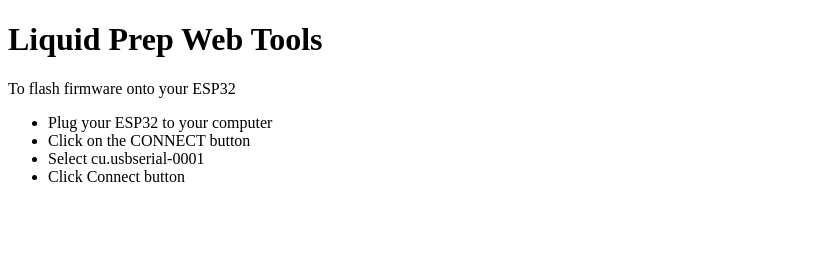
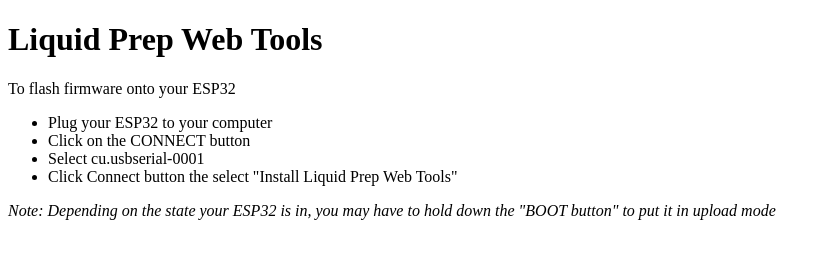
Before and after one commit to playground/liquid-prep-web-tools, a plain HTML site: page index.html in a window 1280 px wide. Shown: the whole page, without its empty margins (0-831 px from the left). Drawn offline with Linux system fonts and the light colour scheme.

Commit message:
up version and index.html

```diff
--- a/index.html
+++ b/index.html
@@ -11,8 +11,9 @@
             <li>Plug your ESP32 to your computer</li>
             <li>Click on the CONNECT button</li>
             <li>Select cu.usbserial-0001</li>
-            <li>Click Connect button</li>
+            <li>Click Connect button the select "Install Liquid Prep Web Tools"</li>
         </ul>
+        <i>Note:  Depending on the state your ESP32 is in, you may have to hold down the "BOOT button" to put it in upload mode</i>
     </p>
     <script
       type="module"
```
